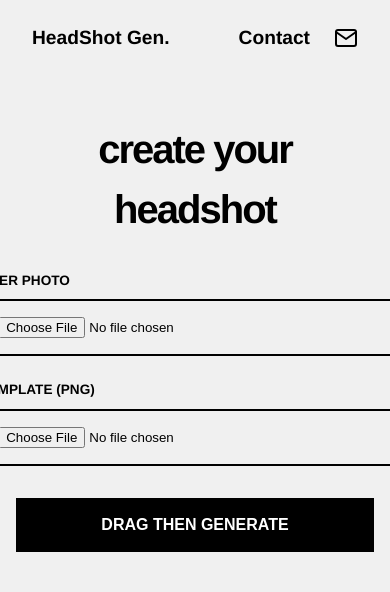
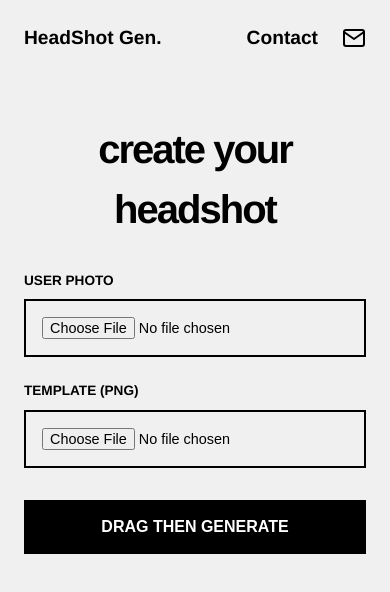
Before and after one commit to CuteOwOwO/Headshot, a plain HTML site: page static/index.html in a window 390 px wide. Drawn offline with Linux system fonts and the light colour scheme.

Commit message:
響應式debug

```diff
--- a/static/style.css
+++ b/static/style.css
@@ -187,35 +187,48 @@ input[type="file"] {
     opacity: 0.9;
 }
 
-/* --- 響應式設計 (Mobile Friendly) --- */
 @media (max-width: 768px) {
-    /* 1. 縮小頂部兩側的留白 */
+    /* 1. 縮小頂部兩側的留白，避免擠壓空間 */
     header {
-        padding: 1.5rem 2rem;
+        padding: 1.5rem 1.5rem;
     }
 
-    /* 2. 標題字體縮小，避免超出螢幕 */
+    /* 2. 標題字體縮小 */
     .title {
         font-size: 2.5rem;
         margin-bottom: 2rem;
         text-align: center;
     }
 
-    /* 3. 上傳區塊：從左右並排改成上下堆疊 */
+    /* 3. 上傳區塊：上下堆疊，強制寬度 100% */
     .upload-section {
         flex-direction: column;
         gap: 1.5rem;
+        width: 100%;
     }
 
-    /* 4. 按鈕寬度撐滿，在手機上比較好按 */
+    /* 4. 👇 關鍵救援：強制縮小輸入框，並限制最大寬度 */
+    .file-input-group {
+        width: 100%;
+    }
+
+    input[type="file"] {
+        width: 100%;       /* 強制不能超出外框 */
+        padding: 1rem;     /* 內邊距從 1.5rem 縮小到 1rem，瘦身一下 */
+        font-size: 0.9rem; /* 字體微調，避免擠破格子 */
+    }
+
+    /* 5. 按鈕寬度撐滿 */
     .btn {
         width: 100%;
         text-align: center;
     }
 
-    /* 5. 縮減整體左右留白 */
+    /* 6. 確保 main 的左右有足夠的「安全距離」 */
     main {
-        padding: 0 1rem;
+        padding: 0 1.5rem;
         margin: 5vh auto;
+        width: 100%;
+        overflow-x: hidden; /* 防止任何東西偷偷超出左右邊界 */
     }
 }
```
